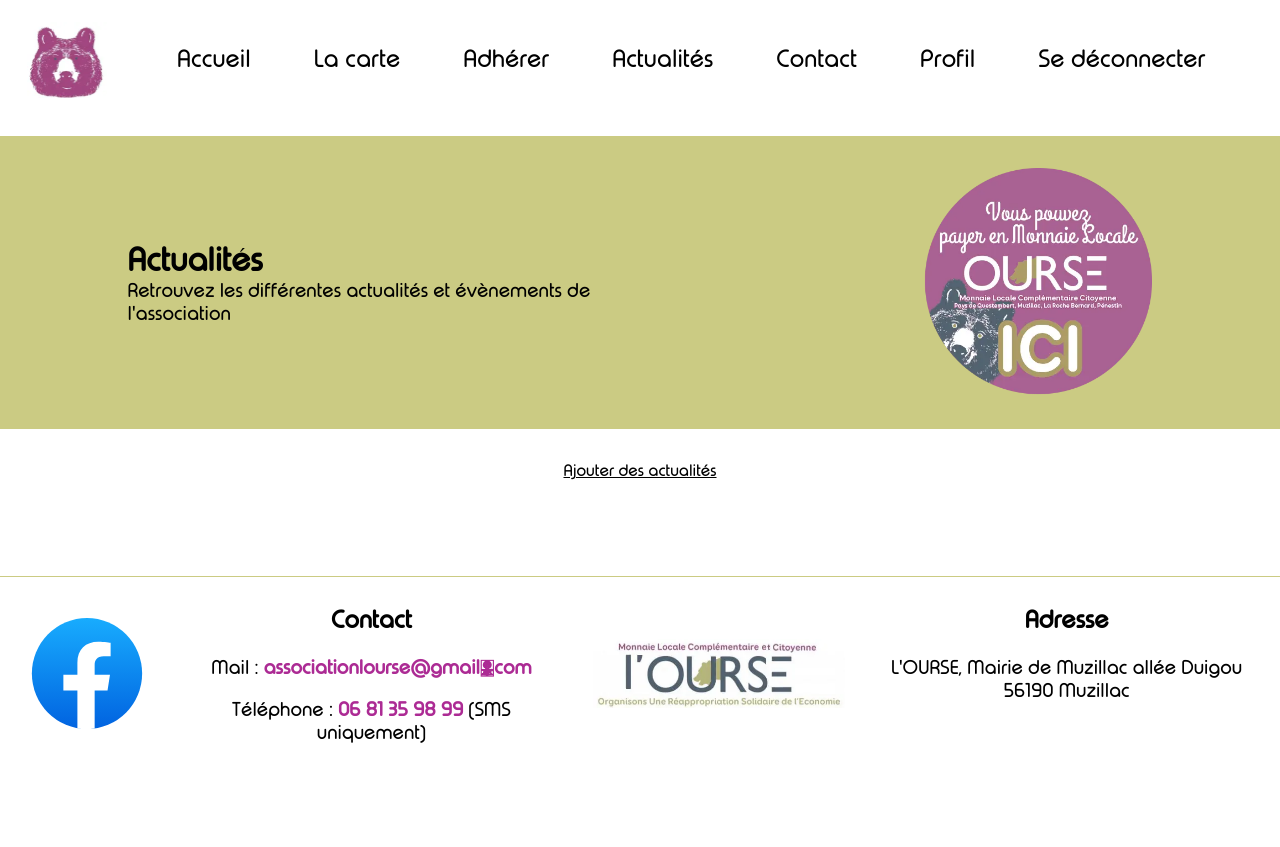
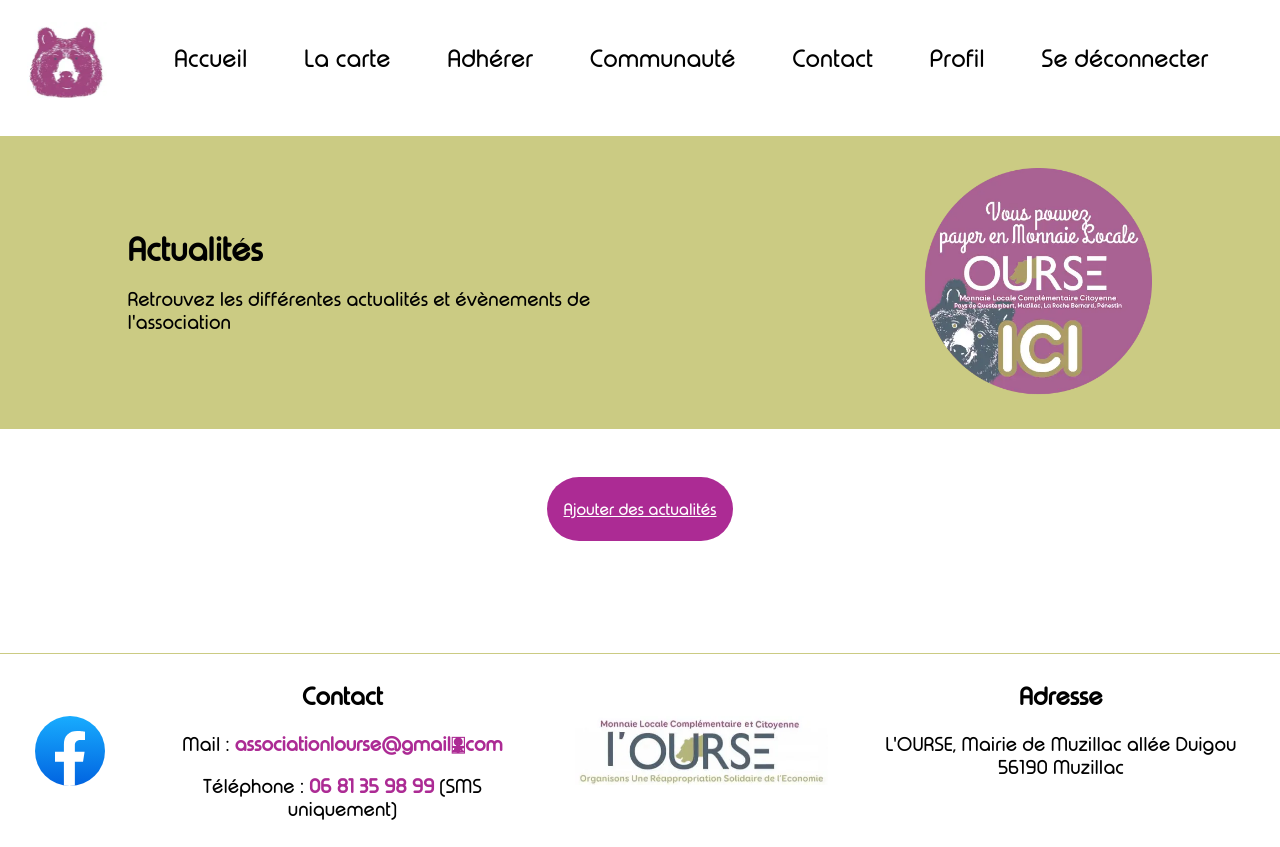
Before and after one commit to Fseymortier/l-ourse, a PHP site: page /pages/actualites.php in a window 1280 px wide. Before the commit the page ends 743 px from the top, so only its background shows below. Run offline with PHP 8.4, Linux system fonts and the light colour scheme; the visitor is signed in with stand-in values (Sample User, id 1); data that the repository does not hold is empty.

Commit message:
udapte
Ajout de la page pour ajouter des actus, ajout de son contenu et stylisation

```diff
--- a/composants/nav_logged.php
+++ b/composants/nav_logged.php
@@ -23,8 +23,9 @@
             </div>
         </div>
         <div class="item_menu">
+            <a class="nav_link nav_link_actu" href="#">Communauté</a>
+            <div class="second_menu second_menu_actu">
             <a class="nav_link nav_link_actu" href="/l-ourse/pages/actualites.php">Actualités</a>
-            <div class="second_menu second_menu_actu">
                 <a class="nav_link" href="/l-ourse/pages/pire-campagne.php">La pire campagne</a>
             </div>
         </div>
--- a/db/fonctions_actualites.php
+++ b/db/fonctions_actualites.php
@@ -87,7 +87,7 @@
     public function getAllACTU()
     {
         try {
-            $sql = "SELECT *, DATE_FORMAT(DATEACTU, '%d/%m/%Y') AS formatted_date FROM `actu`";
+            $sql = "SELECT *, DATE_FORMAT(DATEACTU, '%d/%m/%Y') AS formatted_date FROM `actu` ORDER BY DATEACTU DESC";
             $result = $this->db->query($sql);
             return $result->fetchAll(PDO::FETCH_ASSOC);
         } catch (PDOException $e) {
--- a/pages/actualites.php
+++ b/pages/actualites.php
@@ -13,7 +13,9 @@
 <section class="container_actu">
     <?php if (isset($_SESSION['user'])) {
     ?>
-<a href="/l-ourse/pages/ajouter_actus">Ajouter des actualités</a>
+        <div class="item_ajouter_actus">
+            <a class="link_ajouter_actus" href="/l-ourse/pages/ajouter_actus">Ajouter des actualités</a>
+        </div>
     <?php } ?>
     <?php foreach ($allActus as $index => $actu) : ?>
         <?php if ($index % 2 === 0) : ?>
@@ -25,6 +27,10 @@
                 <p class='txt_actu'><?= $actu['formatted_date'] ?> - <?= $actu['VILLEACTU'] ?></p>
                 <img src="<?= $actu['IMGACTU'] ?>" class="img_actu" alt='affiche actualité' />
                 <p class='txt_actu'><?= $actu['DESCACTU'] ?></p>
+
+                <?php if (isset($_SESSION['user'])) : ?>
+                    <input type="submit" value="Supprimer" class="supprimer_actus">
+                <?php endif; ?>
                 </div>
             <?php endforeach; ?>
 </section>
--- a/styles/actualites.css
+++ b/styles/actualites.css
@@ -3,6 +3,22 @@
     flex-wrap: wrap;
     justify-content: space-around;
     margin: 2em 0;
+}
+.item_ajouter_actus{
+    width: 100%;
+    text-align: center;
+    margin: 1em 0;
+}
+.link_ajouter_actus,.supprimer_actus{
+    height: 4em;
+    display: inline-block;
+    cursor: pointer;
+    align-content: center;
+    padding: 1em;
+    margin: 0 auto;
+    border-radius: 2em;
+    color: white;
+    background-color: var(--violet);
 }
 .item_actu{
     width: 30%;
--- a/styles/contact.css
+++ b/styles/contact.css
@@ -12,7 +12,7 @@
     font-weight: bold;
     margin-bottom: 0.5em;
 }
-input,textarea{
+input,textarea,select{
     border: 2px solid var(--violet);
     margin-bottom: 1em;
     border-radius: 2em;
@@ -58,3 +58,24 @@
 .txt_error{
     color: red;
 }
+input[type="file"] {
+    width: auto;
+    border: none;
+    height: auto;
+}
+input[type=file]::file-selector-button{
+    cursor: pointer;
+    color: white;
+    width: 30%;
+    max-width: 10em;
+    min-width: 9em;
+    background-color: var(--violet);
+    border: none;
+    border-radius: 2em;
+    height: 3em;
+    padding: 0 0.5em;
+    transition: transform ease-in-out 0.5s;
+}
+input[type=file]::file-selector-button:hover{
+    transform: scale(1.1);
+}
--- a/styles/footer.css
+++ b/styles/footer.css
@@ -9,8 +9,7 @@
     border-top: 1px solid var(--jaune);
 }
 .icone_facebook{
-    width: 10%;
-    min-width: 5em;
+    width: 5em;
     align-self: center;
 }
 .item_footer{
--- a/styles/header.css
+++ b/styles/header.css
@@ -38,6 +38,7 @@
 .txt_header{
     max-width: 28em;
     font-size: 1.2em;
+    margin-top: 1em;
 }
 .colored_txt_header,.colored_txt{
     font-size: 1em;
```
Also changed, not shown: pages/ajouter_actus.php (+27 -0 lines). Lines whose indentation alone changed are shown as unchanged.
